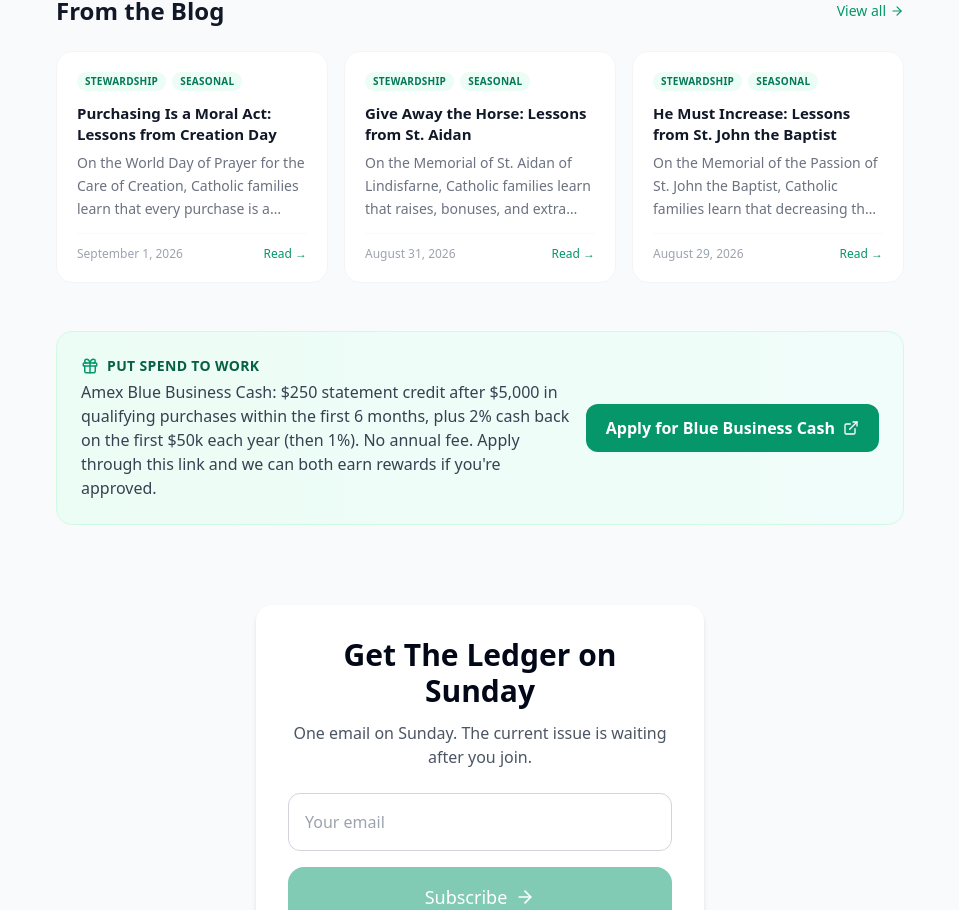
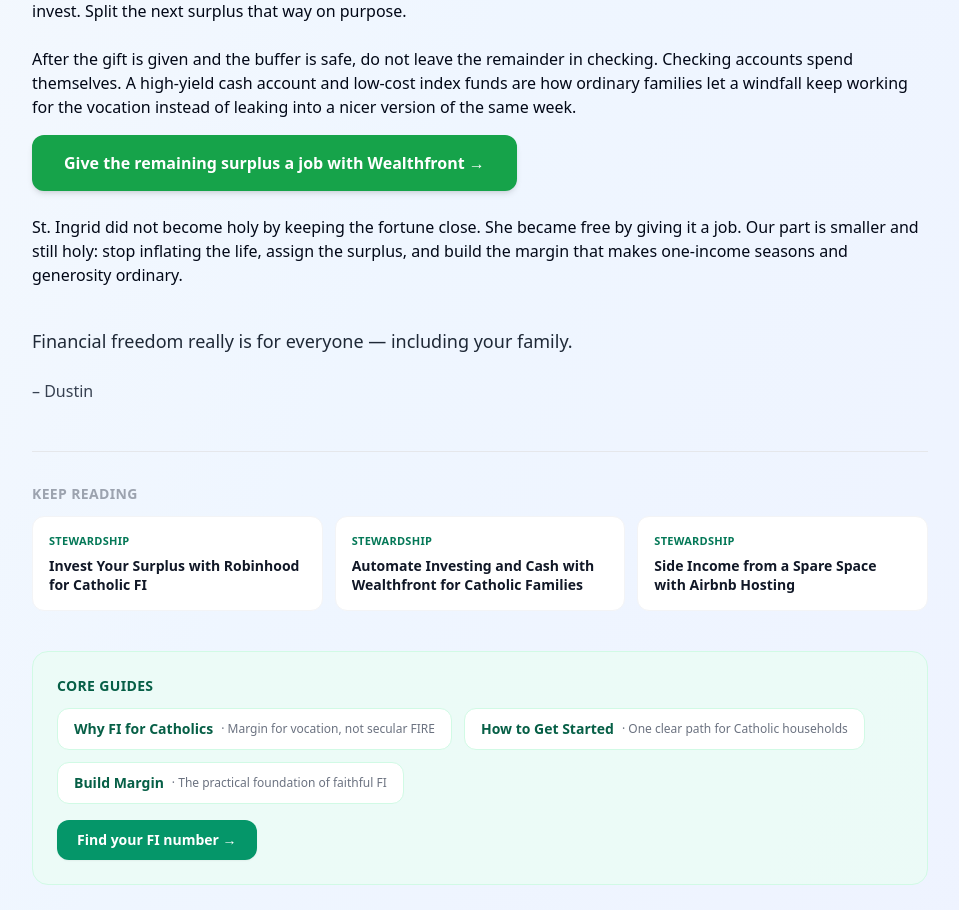
Before and after one commit to daughterpop/super-fi-calc, a React (Vite) app: page /blog/give-the-windfall-a-job-lessons-from-st-ingrid in a window 1280 px wide. Shown: the part 1379-2289 px from the top of the page, without its empty margins (160-1119 px from the left). Built offline with nearby package versions, Linux system fonts and the light colour scheme.

Commit message:
Add daily blog post: Give the Windfall a Job: Lessons from St. Ingrid – September 2, 2026

```diff
--- a/src/data/posts.js
+++ b/src/data/posts.js
@@ -1,4 +1,14 @@
 const rawPosts = [
+  {
+    title: 'Give the Windfall a Job: Lessons from St. Ingrid',
+    date: 'September 2, 2026',
+    dateSort: '2026-09-02',
+    excerpt: 'On the Memorial of St. Ingrid of Sweden, Catholic families learn that a raise, refund, or inheritance is not a lifestyle upgrade — giving the windfall a job (give, buffer, invest) is how ordinary households stay free.',
+    readTime: '4 min read',
+    link: '/blog/give-the-windfall-a-job-lessons-from-st-ingrid',
+    tags: ['Stewardship', 'Seasonal', 'Legacy'],
+    featured: false
+  },
   {
     title: 'Purchasing Is a Moral Act: Lessons from Creation Day',
     date: 'September 1, 2026',
--- a/src/main.jsx
+++ b/src/main.jsx
@@ -94,6 +94,7 @@ import OrderYourLovesLessonsFromStAugustine from './pages/order-your-loves-lesso
 import HeMustIncreaseLessonsFromStJohnTheBaptist from './pages/he-must-increase-lessons-from-st-john-the-baptist.jsx';
 import GiveAwayTheHorseLessonsFromStAidan from './pages/give-away-the-horse-lessons-from-st-aidan.jsx';
 import PurchasingIsAMoralActLessonsFromCreationDay from './pages/purchasing-is-a-moral-act-lessons-from-creation-day.jsx';
+import GiveTheWindfallAJobLessonsFromStIngrid from './pages/give-the-windfall-a-job-lessons-from-st-ingrid.jsx';
 
 ReactDOM.createRoot(document.getElementById('root')).render(
   <React.StrictMode>
@@ -191,6 +192,7 @@ ReactDOM.createRoot(document.getElementById('root')).render(
           <Route path="/blog/he-must-increase-lessons-from-st-john-the-baptist" element={<HeMustIncreaseLessonsFromStJohnTheBaptist />} />
           <Route path="/blog/give-away-the-horse-lessons-from-st-aidan" element={<GiveAwayTheHorseLessonsFromStAidan />} />
           <Route path="/blog/purchasing-is-a-moral-act-lessons-from-creation-day" element={<PurchasingIsAMoralActLessonsFromCreationDay />} />
+          <Route path="/blog/give-the-windfall-a-job-lessons-from-st-ingrid" element={<GiveTheWindfallAJobLessonsFromStIngrid />} />
 
           <Route path="*" element={<App />} />
         </Routes>
--- /dev/null
+++ b/src/pages/give-the-windfall-a-job-lessons-from-st-ingrid.jsx
@@ -0,0 +1,97 @@
+import React from 'react';
+import BlogPostFooter from '../components/BlogPostFooter';
+
+export default function GiveTheWindfallAJobLessonsFromStIngrid() {
+  return (
+    <div className="min-h-screen bg-gradient-to-br from-slate-50 via-blue-50 to-indigo-50 py-12 px-4">
+      <div className="max-w-4xl mx-auto prose prose-slate">
+        <p className="mb-6">
+          <a href="/blog" className="text-blue-700 hover:underline font-medium">← Back to the blog</a>
+        </p>
+
+        <h1 className="text-4xl md:text-5xl font-bold text-gray-900 mb-8">
+          Give the Windfall a Job: Lessons from St. Ingrid
+        </h1>
+
+        <p className="text-lg text-gray-700 mb-8 leading-relaxed">
+          Hey everyone,
+        </p>
+
+        <p className="text-xl font-semibold text-gray-800 mb-4">
+          On the Memorial of St. Ingrid of Sweden, we remember a noblewoman who refused to turn a fortune into a heavier life.
+        </p>
+
+        <p className="mb-6">
+          After her husband died, Ingrid did not upgrade the household. She made a pilgrimage. She used her inheritance to found the first Dominican cloister in Sweden — St. Martin's in Skänninge — so prayer and charity could have a house. The money got a vocation. The lifestyle did not get a raise.
+        </p>
+
+        <p className="mb-6">
+          That is the quiet fork every Catholic family faces when a windfall lands. A raise, a bonus, a tax refund, a paid-off car, a check from a relative — they sit in checking for a few weeks and then become a nicer kitchen or a newer vehicle. The household feels richer and is not.
+        </p>
+
+        <h2 className="text-2xl font-bold text-gray-900 mt-10 mb-4">
+          What she actually did
+        </h2>
+        <p className="mb-6">
+          Ingrid Elovsdotter belonged to a noble family in Östergötland. Widowed, she placed herself under Dominican direction and spent what she had on the mission instead of on a more impressive widowhood. In 1272 she and a circle of women took the habit. The convent was not a hobby. It was what the fortune was for.
+        </p>
+
+        <p className="mb-6">
+          A fellow Dominican, St. Thomas Aquinas, named the rule behind that choice: "Man ought to possess external things, not as his own, but as common, so that, to wit, he is ready to communicate them to others in their need." Ownership is real. Clinging is not. The extra is already spoken for.
+        </p>
+
+        <h2 className="text-2xl font-bold text-gray-900 mt-10 mb-4">
+          How this lands in the household plan
+        </h2>
+        <p className="mb-6">
+          Faithful FI is how ordinary households copy Ingrid without founding an abbey. You freeze the lifestyle when money arrives. You give the dollars assignments: tithe, buffer, debt, investing. Then a one-income season — a baby, an illness, a parent who stays home — does not become a crisis, because the life was never inflated to two paychecks.
+        </p>
+
+        <ul className="list-disc pl-6 space-y-3 mb-8 text-gray-700">
+          <li>When a raise, refund, or inheritance lands, write three jobs for it before you spend a dollar: give, buffer, invest</li>
+          <li>Freeze the lifestyle for 90 days so the new money cannot quietly become the new normal</li>
+          <li>Practice living on one income even if you still have two — that gap is the FI plan</li>
+          <li>Keep a cash buffer large enough that generosity and a lean season can coexist</li>
+        </ul>
+
+        <p className="mb-6">
+          A household that can live on less than it earns is free to say yes to vocation. A household that spends every new dollar is not. Ingrid's freedom was not the size of the fortune. It was that the fortune already had a job.
+        </p>
+
+        <h2 className="text-2xl font-bold text-gray-900 mt-10 mb-4">
+          One practical step this week
+        </h2>
+        <p className="mb-6">
+          Look at the last windfall — even a small one. A tax refund. A bonus. Selling the extra car. If it already disappeared, do not shame the month. Name the next one in advance. Write the three jobs on a note in the kitchen: give / buffer / invest. Split the next surplus that way on purpose.
+        </p>
+
+        <p className="mb-4">
+          After the gift is given and the buffer is safe, do not leave the remainder in checking. Checking accounts spend themselves. A high-yield cash account and low-cost index funds are how ordinary families let a windfall keep working for the vocation instead of leaking into a nicer version of the same week.
+        </p>
+
+        <a
+          href="https://www.wealthfront.com/c/affiliates/invited/AFFD-AL7T-QSBZ-J0Q8"
+          target="_blank"
+          rel="noopener noreferrer"
+          className="inline-flex items-center gap-2 px-8 py-4 bg-green-600 text-white font-semibold rounded-xl hover:bg-green-700 transition-all shadow-md hover:shadow-lg mb-6"
+        >
+          Give the remaining surplus a job with Wealthfront →
+        </a>
+
+        <p className="mb-6">
+          St. Ingrid did not become holy by keeping the fortune close. She became free by giving it a job. Our part is smaller and still holy: stop inflating the life, assign the surplus, and build the margin that makes one-income seasons and generosity ordinary.
+        </p>
+
+        <p className="text-lg font-medium text-gray-800 mt-10">
+          Financial freedom really is for everyone — including your family.
+        </p>
+
+        <p className="text-gray-700 font-medium mt-6">
+          – Dustin
+        </p>
+
+        <BlogPostFooter />
+      </div>
+    </div>
+  );
+}
```
Also changed, not shown: 2 other files (tests, documents, lock files or other folders).
